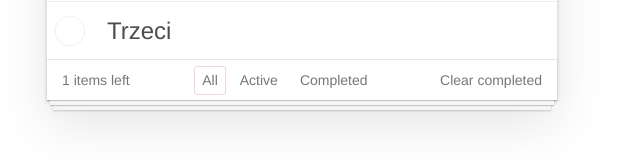
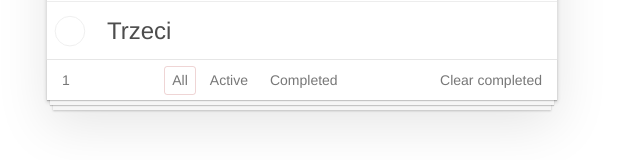
Before and after one commit to patryk177m/vue-app, a Vue app: page / in a window 1280 px wide. Shown: the part 2622-2782 px from the top of the page, without its empty margins (338-978 px from the left). Built offline with nearby package versions, Linux system fonts and the light colour scheme.

Commit message:
added computed property

```diff
--- a/src/App.vue
+++ b/src/App.vue
@@ -9,7 +9,11 @@ export default {
   },
   mounted() {
     console.log(this.tasks);
-
+  },
+  computed: {
+    remainingTasks() {
+      return this.tasks.filter(task => !task.completed);
+    }
   }
 };
 </script>
@@ -64,7 +68,7 @@ export default {
         </div>
       </section>
       <footer class="todoapp__footer" data-cy="Footer">
-        <span class="todo-count" data-cy="TodosCounter">1 items left</span>
+        <span class="todo-count" data-cy="TodosCounter">{{ remainingTasks.length }}</span>
         <nav class="filter" data-cy="Filter">
           <a href="#/" class="filter__link selected" data-cy="FilterLinkAll"
             >All</a
```
